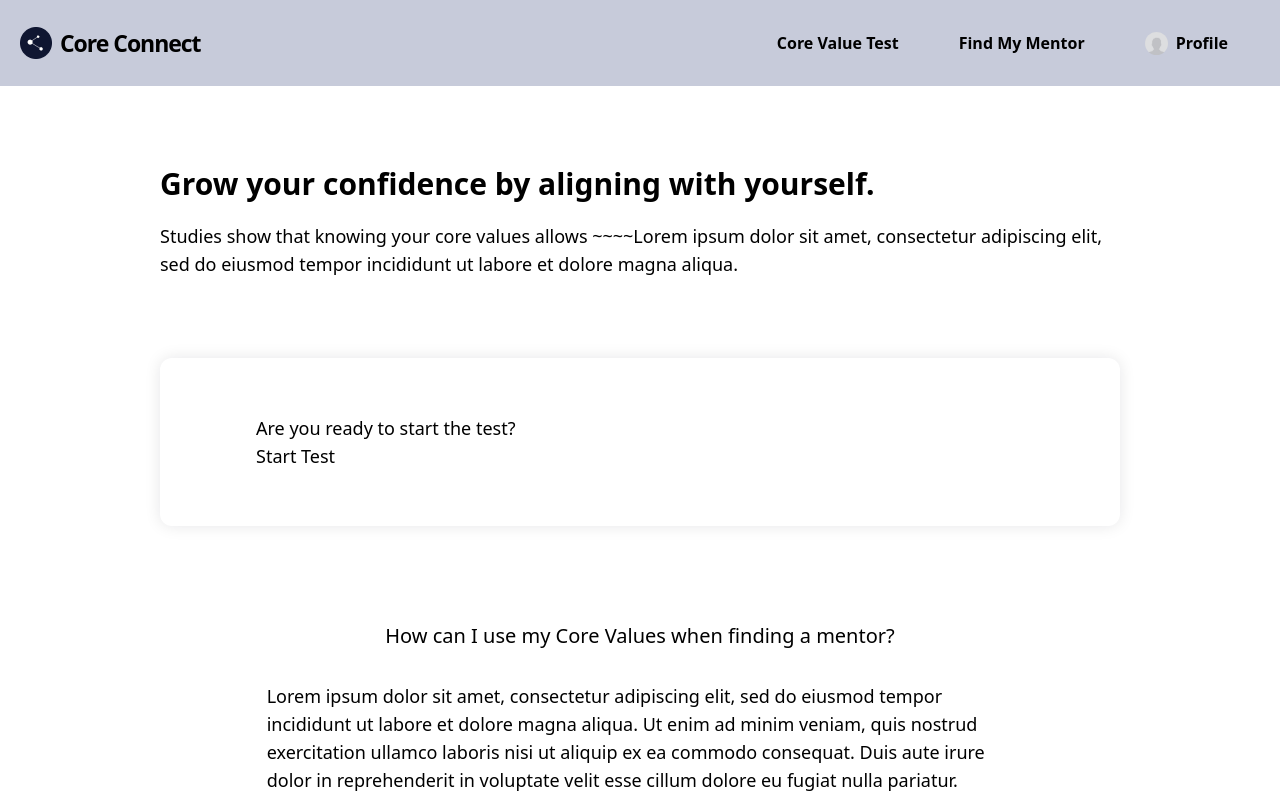
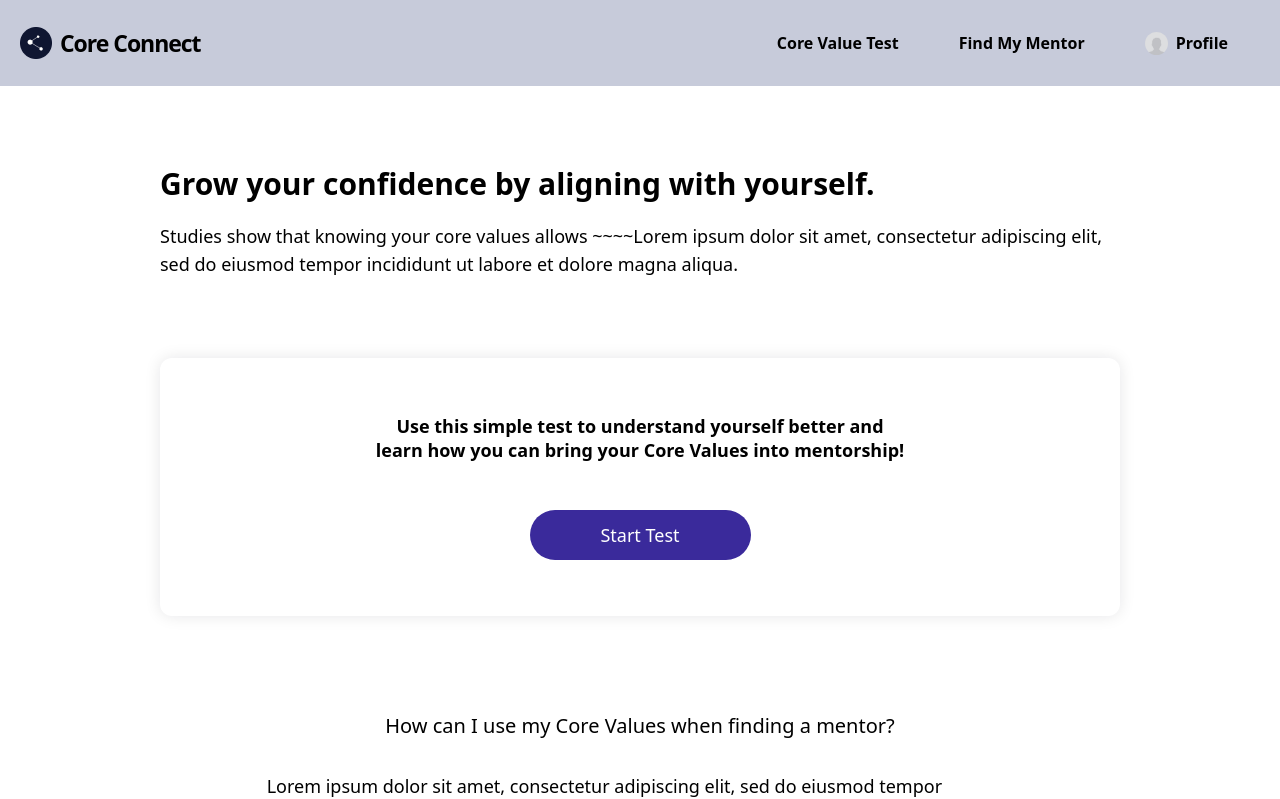
Before and after one commit to lureeves/core-connect, a React (Vite) app: page /CoreValueTest in a window 1280 px wide. Shown: the top 799 px of the page. Built offline with nearby package versions, Linux system fonts and the light colour scheme.

Commit message:
updated styling on intro test component

```diff
--- a/src/App.css
+++ b/src/App.css
@@ -1,5 +1,14 @@
+@import url("https://fonts.googleapis.com/css2?family=Open+Sans:wght@400;600;700&display=swap");
+@tailwind base;
+@tailwind components;
+@tailwind utilities;
+body {
+  @apply leading-[normal] m-0;
+}
+
+
 *{
-  margin:0px;
-  padding:0px;
-
-}
+    font-family: 'Open Sans';
+    margin:0px;
+    padding:0px;
+  }
--- a/src/pages/CoreValuesTest/components/subComponents/Buttons.jsx
+++ b/src/pages/CoreValuesTest/components/subComponents/Buttons.jsx
@@ -50,7 +50,7 @@ export const ActionButton = ({ type, onClick, isEnabled }) => {
       break;
     case 'start':
       buttonText = 'Start Test';
-      buttonClass = `mt-16 py-2 px-9 rounded-3xl text-white hover:scale-[1.04] float-right 'bg-[#3A2A9B]'`;
+      buttonClass = `flex-shrink-0 w-[13.8125rem] h-[3.125rem] rounded-[25px] bg-[#3a2a9b] text-white hover:scale-[1.04] justify-center items-center`;
       break;
     default:
       buttonText = 'Button';
--- a/src/pages/CoreValuesTest/components/subComponents/ValueGridRender.jsx
+++ b/src/pages/CoreValuesTest/components/subComponents/ValueGridRender.jsx
@@ -1,13 +1,21 @@
 import React from 'react';
-import { CoreValueButton } from './Buttons.jsx'
+import { CoreValueButton, ActionButton } from './Buttons.jsx'
 
-
+/**
+ * StartTest component renders the page before inital test to see if user wants to enter the page or not.
+ * @param {Object} props - The properties passed to the component.
+ * @param {Function} props.onStart - The function to handle click events on the values.
+ */
 export const StartTest = ({ onStart }) => {
     return (
-        <div>
-            <h2>Are you ready to start the test?</h2>
-            <button onClick={onStart}>Start Test</button>
-        </div>
+        <>
+            <div className="flex flex-col justify-center items-center">
+                <p className=" text-lg w-[33.1875rem] text-center font-bold leading-[normal] pb-[3.025rem]">
+                    Use this simple test to understand yourself better and learn how you can bring your Core Values into mentorship!
+                </p>
+                <ActionButton type="start" onClick={onStart} isEnabled={'True'} />
+            </div>
+        </>
     );
 };
 
```
